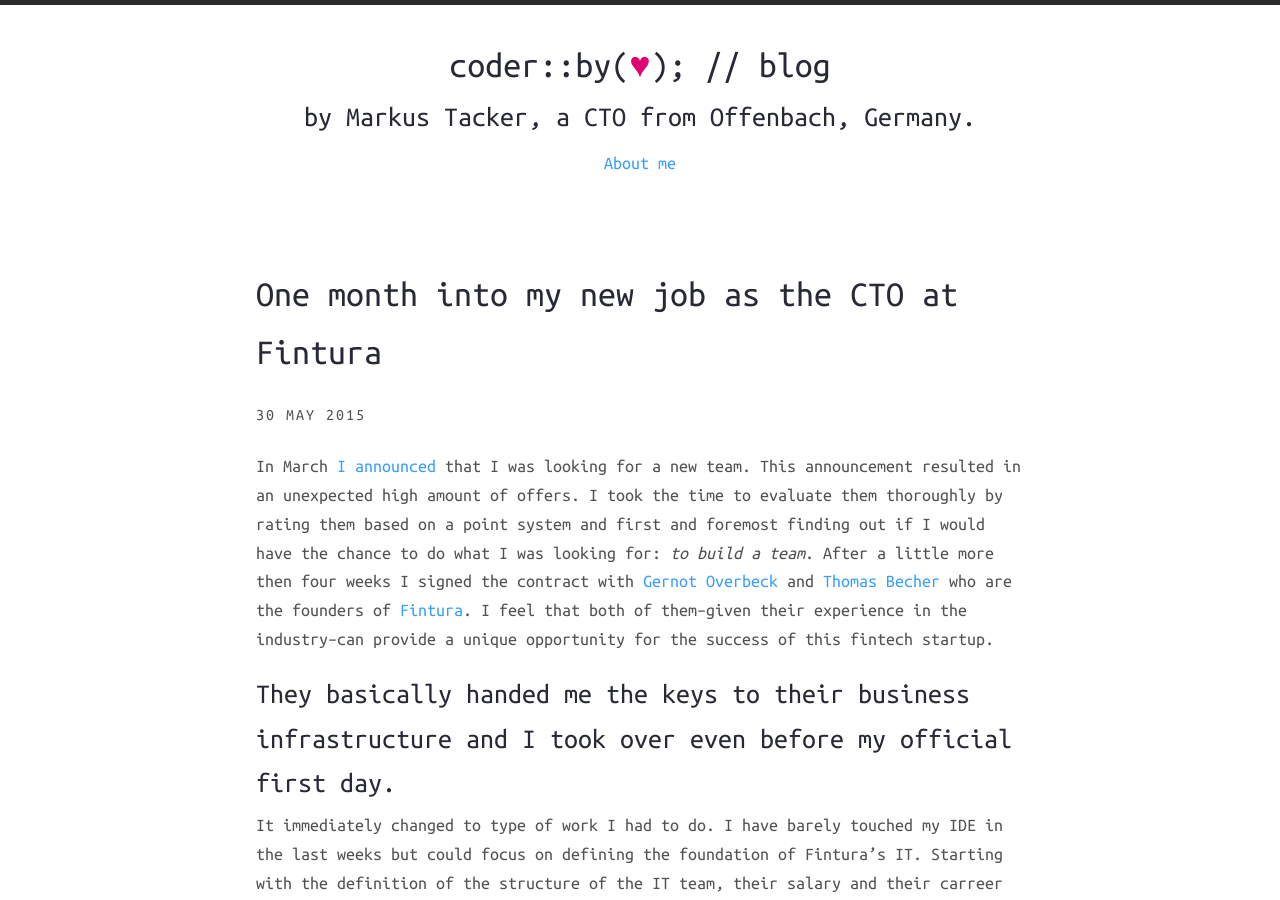
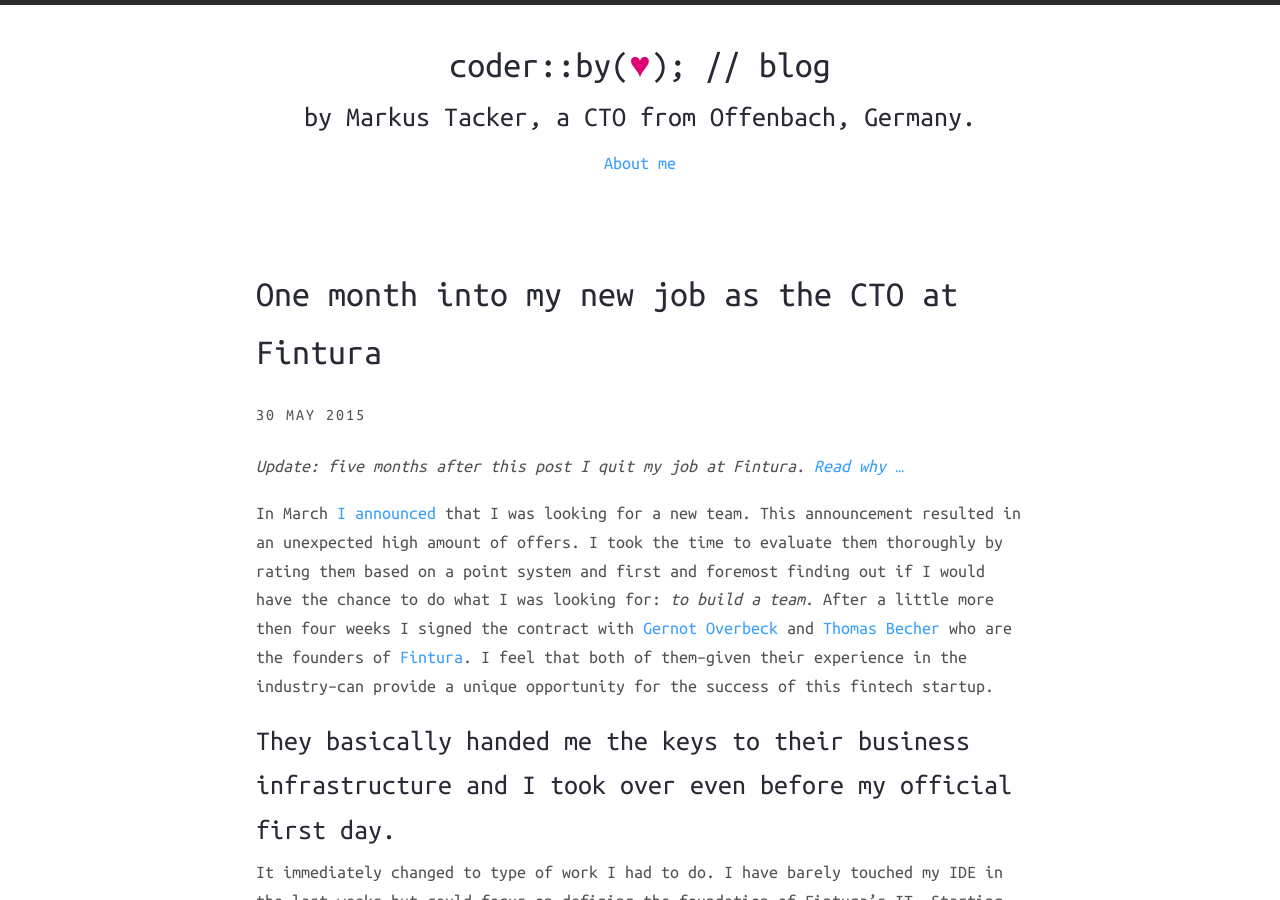
Before and after one commit to coderbyheart/blog, a Jekyll site: the page built from _posts/2015-05-30-one-month-into-my-new-job-as-the-cto-at-fintura.md, in a window 1280 px wide and 900 px high. Built offline with Jekyll 4.4.1, drawn with Linux system fonts in a browser that asks for light colours; nearby versions of some CDN libraries; comment, search, counter and statistics services are not loaded.

Commit message:
Update 2015-05-30-one-month-into-my-new-job-as-the-cto-at-fintura.md

```diff
--- a/_posts/2015-05-30-one-month-into-my-new-job-as-the-cto-at-fintura.md
+++ b/_posts/2015-05-30-one-month-into-my-new-job-as-the-cto-at-fintura.md
@@ -11,6 +11,8 @@
 - work
 permalink: one-month-into-my-new-job-as-the-cto-at-fintura
 ---
+
+*Update: five months after this post I quit my job at Fintura. [Read why …](/six-months-into-my-job-as-the-cto-at-fintura-I-quit/)*
 
 In March [I announced](/leaving-dothiv/) that I was looking for a new team. This announcement resulted in an unexpected high amount of offers. I took the time to evaluate them thoroughly by rating them based on a point system and first and foremost finding out if I would have the chance to do what I was looking for: *to build a team*. After a little more then four weeks I signed the contract with [Gernot Overbeck](https://www.xing.com/profile/GernotA_Overbeck) and [Thomas Becher](https://www.xing.com/profile/Thomas_Becher4) who are the founders of [Fintura](https://fintura.de/). I feel that both of them–given their experience in the industry–can provide a unique opportunity for the success of this fintech startup.
 
```
